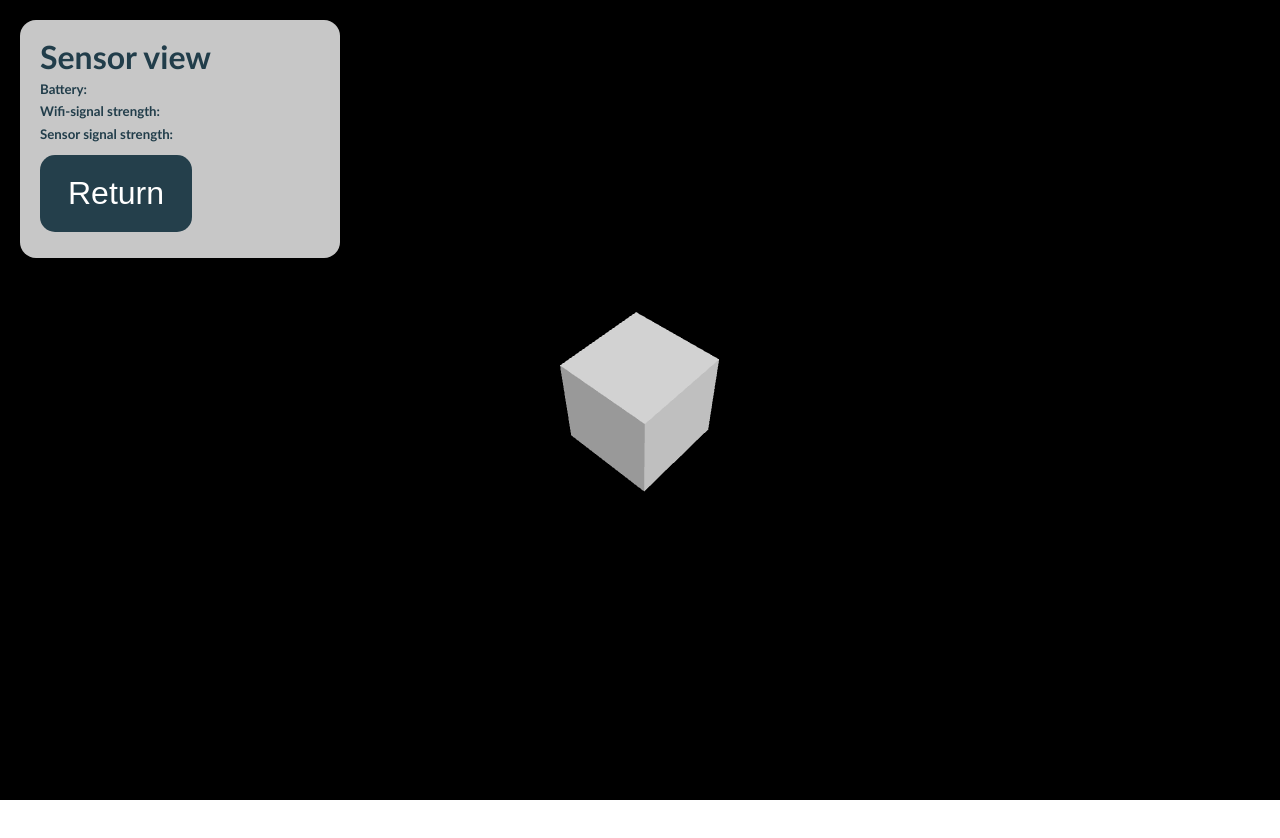
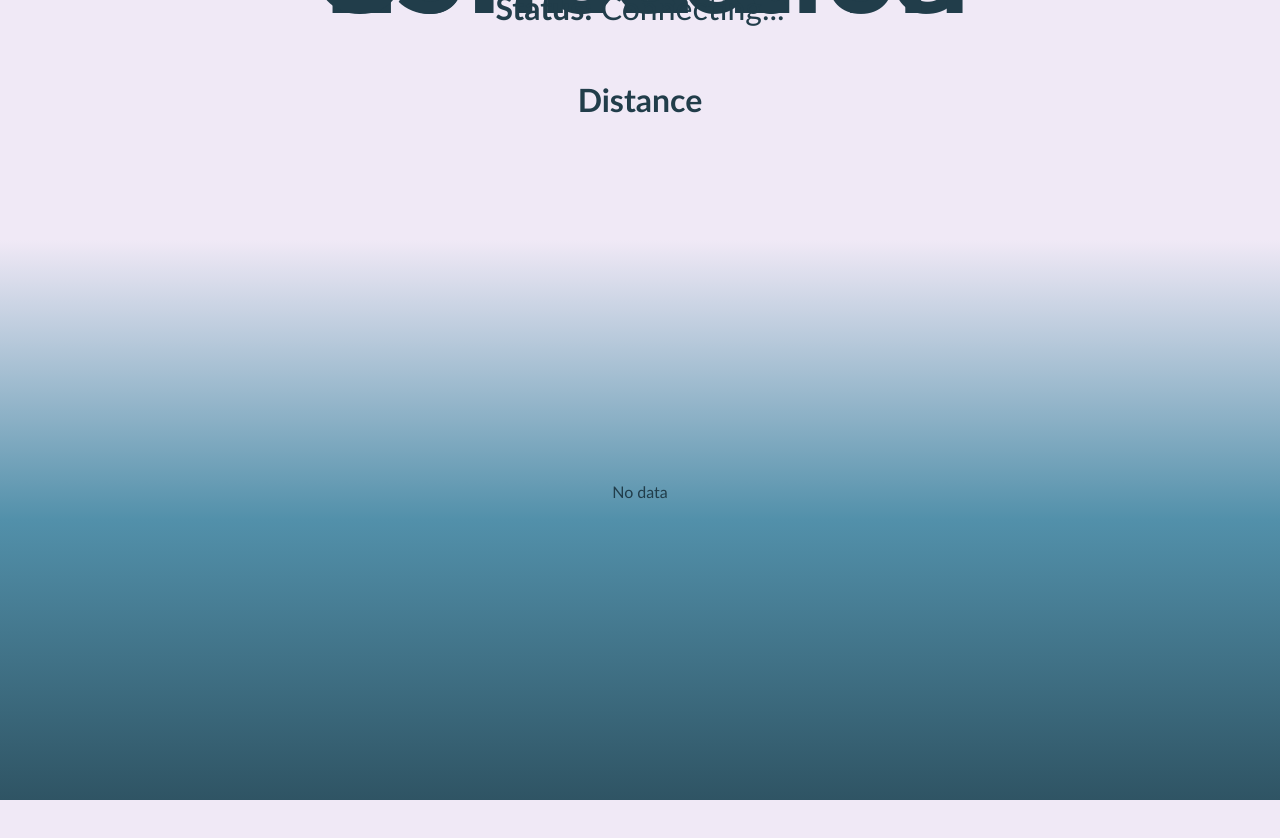
Before and after one commit to M8s-Technology-in-Smart-Society/M8s, a React (Vite) app in the folder Software/M8Find/: page /connect in a window 1280 px wide. Before the commit this address led to /WebGL. Shown: the top 838 px of the page. Before the commit the page ends 800 px from the top, so only its background shows below. Built offline with nearby package versions, Linux system fonts and the light colour scheme; no server answers.

Commit message:
added the arduino-file for sensor data transfer from sensor to the website. Edited Connect.jsx to receive data from sensor. Works.

```diff
--- a/Software/M8Find/src/pages/Connect.jsx
+++ b/Software/M8Find/src/pages/Connect.jsx
@@ -1,35 +1,78 @@
-import { useNavigate } from 'react-router-dom'
-import { useState, useEffect } from 'react'
-import './Connect.css'
+import { useEffect, useState } from "react";
+import "./Connect.css";
 
-function Connect() {
-  const navigate = useNavigate()
-  //there can be 3 values: connect, connecting and error
-  const [status, setStatus] = useState('connecting')
+export default function Connect() {
+  const [distance, setDistance] = useState(null);
+  const [status, setStatus] = useState("Disconnected");
 
-  //this is not the final code, this is just for simulation
-  //takes you to the webgl page after 2 seconds
   useEffect(() => {
-    setTimeout(() => {
-      setStatus('connected')
-      setTimeout(() => navigate('/WebGL'), 2000)
-    }, 2000)
-  }, [])
+    const ESP_IP = "ws://172.20.10.2/"; // 🔥 CHANGE THIS to your ESP IP
+
+    let ws;
+
+    const connect = () => {
+      setStatus("Connecting...");
+
+      ws = new WebSocket(ESP_IP);
+
+      ws.onopen = () => {
+        console.log("WebSocket connected");
+        setStatus("Connected");
+      };
+
+      ws.onmessage = (event) => {
+        try {
+          const data = JSON.parse(event.data);
+
+          if (data.distance !== undefined) {
+            setDistance(data.distance);
+          }
+        } catch (err) {
+          console.log("Invalid message:", event.data);
+        }
+      };
+
+      ws.onclose = () => {
+        console.log("WebSocket closed");
+        setStatus("Disconnected");
+
+        // 🔁 Auto-reconnect after 2 seconds
+        setTimeout(() => {
+          connect();
+        }, 2000);
+      };
+
+      ws.onerror = (err) => {
+        console.log("WebSocket error:", err);
+        setStatus("Error");
+        ws.close();
+      };
+    };
+
+    connect();
+
+    return () => {
+      if (ws) ws.close();
+    };
+  }, []);
 
   return (
     <div>
-      {status === 'connecting' && (
-        <>
-          <h2>Connecting...</h2>
-        </>
-      )}
-      {status === 'connected' && (
-        <>
-          <h2>Connection established ✓</h2>
-        </>
-      )}
+      <h1>ESP32 Live Connection</h1>
+
+      <div>
+        <p>
+          <strong>Status:</strong> {status}
+        </p>
+      </div>
+
+      <div>
+        <h2>Distance</h2>
+
+        <div>
+          {distance !== null ? `${distance.toFixed(2)} cm` : "No data"}
+        </div>
+      </div>
     </div>
-  )
+  );
 }
-
-export default Connect
```
Also changed, not shown: 1 other file (tests, documents, lock files or other folders).
